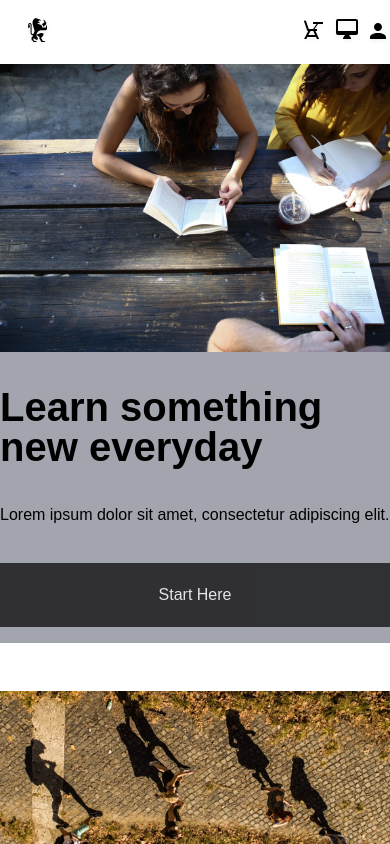
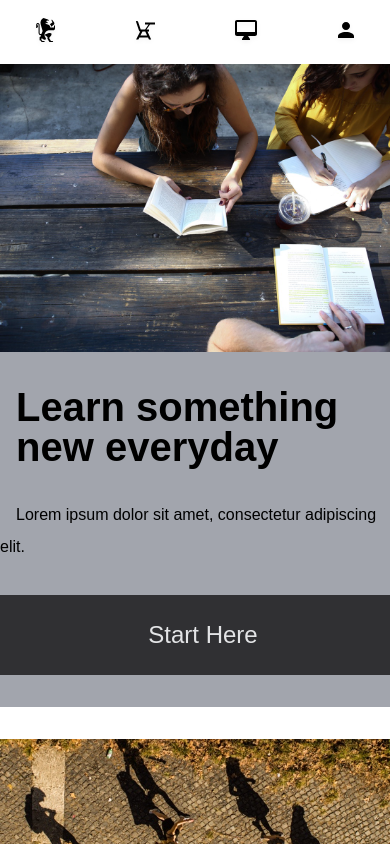
Before and after one commit to jafarlow/COLMAR-ACADEMY, a plain HTML site: page index.html in a window 390 px wide. Shown: the top 844 px of the page. Drawn offline with Linux system fonts and the light colour scheme; a web font is replaced by a local one.

Commit message:
final update

```diff
--- a/index.html
+++ b/index.html
@@ -3,6 +3,8 @@
   <head>
     <meta charset="utf-8">
     <title>Colmar Academy | Home</title>
+    <link rel="shortcut icon" href="./resources/images/favicon (1).ico" type="image/x-icon">
+    <link rel="icon" href="./resources/images/favicon (1).ico" type="image/x-icon">
     <link rel="stylesheet" href="./resources/reset.css">
     <link rel="stylesheet" href="./resources/style.css">
     <link href="https://fonts.googleapis.com/css?family=Palanquin+Dark|Viga" rel="stylesheet">
@@ -24,6 +26,7 @@
         </nav>
         <nav class="mobile-nav-list">
           <div class="mobile-logos">
+            <img src="./resources/images/ic-logo.svg" alt="Academy logo">
             <img src="./resources/images/ic-on-campus.svg" alt="">
             <img src="./resources/images/ic-online.svg" alt="">
             <img src="./resources/images/ic-login.svg" alt="">
--- a/resources/style.css
+++ b/resources/style.css
@@ -40,7 +40,6 @@ p, a {
 a {
   color: blue;
 }
-
 
 .left-column {
   width: 60%;
@@ -99,29 +98,32 @@ nav li {
   padding: 0 1rem;
 }
 
-
 .mobile-nav-list {
     display: none;
 }
 
 @media only screen and (max-width: 720px) {
-  .logo span {
+  .logo {
     display: none;
   }
   .nav-list {
     display: none;
   }
   .mobile-nav-list {
-    display: inherit;
+    width: 100%;
+    display: flex;
+    justify-content: space-between;
+    padding: 0 2rem;
   }
-  .logo {
-    flex-grow: 0;
+  .mobile-logos {
+    width: 100%;
+    display: flex;
+    justify-content: space-between;
   }
   .navbar, .logo, .mobile-nav-list {
     justify-content: space-between;
   }
 }
-
 
 /*BANNER SECTION*/
 
@@ -134,9 +136,8 @@ nav li {
 
 .banner-right {
   width: 40%;
-  text-align: left;/*
-  padding-left: 1.5rem;
-  margin-right: 1rem;*/
+  text-align: left;
+  padding: 0 1rem;
 }
 
 .banner-right h1 {
@@ -147,7 +148,6 @@ nav li {
   line-height: 2;
 }
 
-
 #button {
   display: flex;
   width: 100%;
@@ -155,10 +155,21 @@ nav li {
   color: white;
   background-color: black;
   justify-content: center;
-  padding: 0.5rem auto;
+  padding: 0.5rem 0;
   align-items: center;
   margin-top: 2rem;
   opacity: 0.7;
+}
+
+#button span {
+  font-size: 1.5rem;
+}
+
+#button:hover {
+  opacity: 0.9;
+  transition-property: opacity;
+  transition-delay: 0.5s;
+  transition-duration: 0.5s;
 }
 
 @media only screen and (max-width: 720px) {
@@ -173,13 +184,16 @@ nav li {
   .banner-right {
     width: 100%;
     overflow: hidden;
-    padding-left: 0;
+    padding: 0;
+  }
+  .banner-right span, .banner-right h1 {
+    padding-left: 1rem;
   }
   .right-column {
     width: 100%;
   }
   #button {
-    margin-bottom: 1rem;
+    margin-bottom: 2rem;
   }
 }
 
@@ -231,9 +245,11 @@ nav li {
     flex-direction: column;
     width: 100%;
     padding: 0;
+    padding-bottom: 1rem;
   }
   .box img {
     width: 100%;
+    margin: 0;
   }
   .box-right{
     width: 100%;
@@ -244,9 +260,11 @@ nav li {
   .mobile-img {
     display: inherit;
     width: 100%;
-
   }
-
+  .BRR {
+    padding-top: 2rem;
+    padding-bottom: 1rem;
+  }
 }
 
 /*MIDDLE BODY SECTION*/
@@ -270,10 +288,8 @@ nav li {
   padding: 0 4.5rem 2rem 4.5rem;
 }
 
-
 .course {
   width: 30%;
-
 }
 
 .course-title, .subtitle, .course-list {
@@ -308,19 +324,18 @@ nav li {
   }
   .mid {
     margin-bottom: 1rem;
+    border-bottom: 1px solid #a2a5ad;
   }
   .course {
     width: 100%;
-    margin-bottom: 1rem;
   }
   .course-sub {
     height: initial;
-    padding: 1rem;
+    padding: 2rem;
     margin: 1rem;
   }
   .course-title {
     margin: 0;
-
   }
 }
 
@@ -345,7 +360,6 @@ video {
   .bottom-content .right-column {
     display: none;
   }
-
 }
 
 /*FOOTER SECTION*/
@@ -355,7 +369,7 @@ footer {
   display: inline-flex;
   height: 4rem;
   align-items: center;
-  border: 1px solid #a2a5ad;
+  border-top: 1px solid #a2a5ad;
 }
 
 footer span {
```
Also changed, not shown: resources/images/favicon (1).ico (added).
